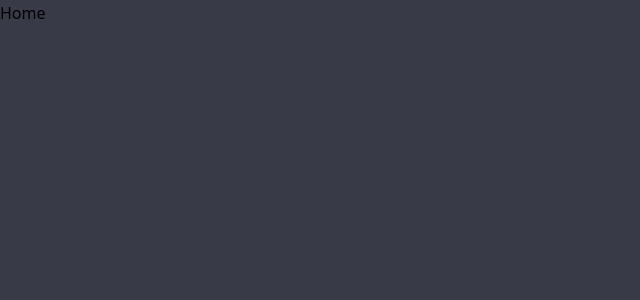
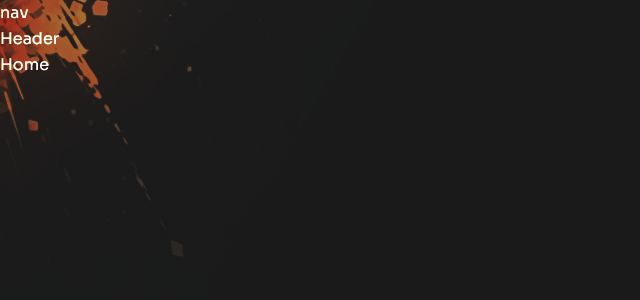
Before and after one commit to Cardandom/LandingDyM, a Next.js app: page / in a window 1280 px wide. Shown: the top 300 px of the page, without its empty margins (0-640 px from the left). Built offline with nearby package versions, Linux system fonts and the light colour scheme.

Commit message:
Configurated Layout

```diff
--- a/components/Layout.js
+++ b/components/Layout.js
@@ -1,5 +1,29 @@
-const Layout = () => {
-  return <div>Layout</div>;
+//Fonts
+
+import { Sora } from "next/font/google";
+
+//font settings
+
+const sora = Sora({
+  subsets: ["latin"],
+  variable: "--font-sora",
+  weight: ["100", "200", "300", "400", "500", "600", "700", "800"],
+});
+
+//components
+import Nav from "../components/Nav";
+import Header from "../components/Header";
+import TopLeftImg from "../components/TopLeftImg"
+
+const Layout = ({ children }) => {
+  return (
+    <div className={`page bg-[#1A1A1A] text-white bg-cover bg-no-repeat ${sora.variable} font-sora relative`}>
+      <TopLeftImg/>
+      <Nav />
+      <Header />
+        {children}
+    </div>
+  );
 };
 
 export default Layout;
--- a/components/TopLeftImg.js
+++ b/components/TopLeftImg.js
@@ -1,5 +1,12 @@
+//next image
+import Image from "next/image";
+
 const TopLeftImg = () => {
-  return <div>Top Left Image</div>;
+  return (
+    <div className="absolute left-0 top-0 mix-blend-color-dodge z-10 w-[200px] xl:w-[400px] opacity-60">
+      <Image src="/top-left-img.png" width={400} height={400} alt="TopLeftImg"/>
+    </div>
+  );
 };
 
 export default TopLeftImg;
--- a/package.json
+++ b/package.json
@@ -11,7 +11,7 @@
   "dependencies": {
     "@next/font": "^13.4.4",
     "framer-motion": "^10.12.16",
-    "next": "13.4.3",
+    "next": "^14.2.5",
     "react": "18.2.0",
     "react-countup": "^6.4.2",
     "react-dom": "18.2.0",
--- a/pages/_app.js
+++ b/pages/_app.js
@@ -1,7 +1,15 @@
-import '../styles/globals.css';
+import "../styles/globals.css";
+
+//components
+
+import Layout from "../components/Layout";
 
 function MyApp({ Component, pageProps }) {
-  return <Component {...pageProps} />;
+  return (
+  <Layout>
+    <Component {...pageProps} />
+  </Layout>
+  )
 }
 
 export default MyApp;
--- a/styles/globals.css
+++ b/styles/globals.css
@@ -8,14 +8,14 @@
 .swiper-horizontal > .swiper-pagination-bullets .swiper-pagination-bullet,
 .swiper-pagination-horizontal.swiper-pagination-bullets
   .swiper-pagination-bullet {
-  background-color: #f13024;
+  background-color: #FF8BD2;
 }
 
 .swiper-button-next:after,
 .swiper-button-prev:after,
 .swiper-button-next:after,
 .swiper-rtl .swiper-button-prev:after {
-  color: #f13024;
+  color: #FF8BD2;
 }
 
 @layer base {
--- a/tailwind.config.js
+++ b/tailwind.config.js
@@ -24,13 +24,13 @@
       colors: {
         primary: '#131424',
         secondary: '#393A47',
-        accent: '#F13024',
+        accent: '#FF8BD2',
       },
       backgroundImage: {
         explosion: 'url("/bg-explosion.png")',
         circles: 'url("/bg-circles.png")',
         circleStar: 'url("/circle-star.svg")',
-        site: 'url("/site-bg.svg")',
+        // site: 'url("/site-bg.svg")',
       },
       animation: {
         'spin-slow': 'spin 6s linear infinite',
```
Also changed, not shown: public/logo.svg, 1 other file (tests, documents, lock files or other folders).
